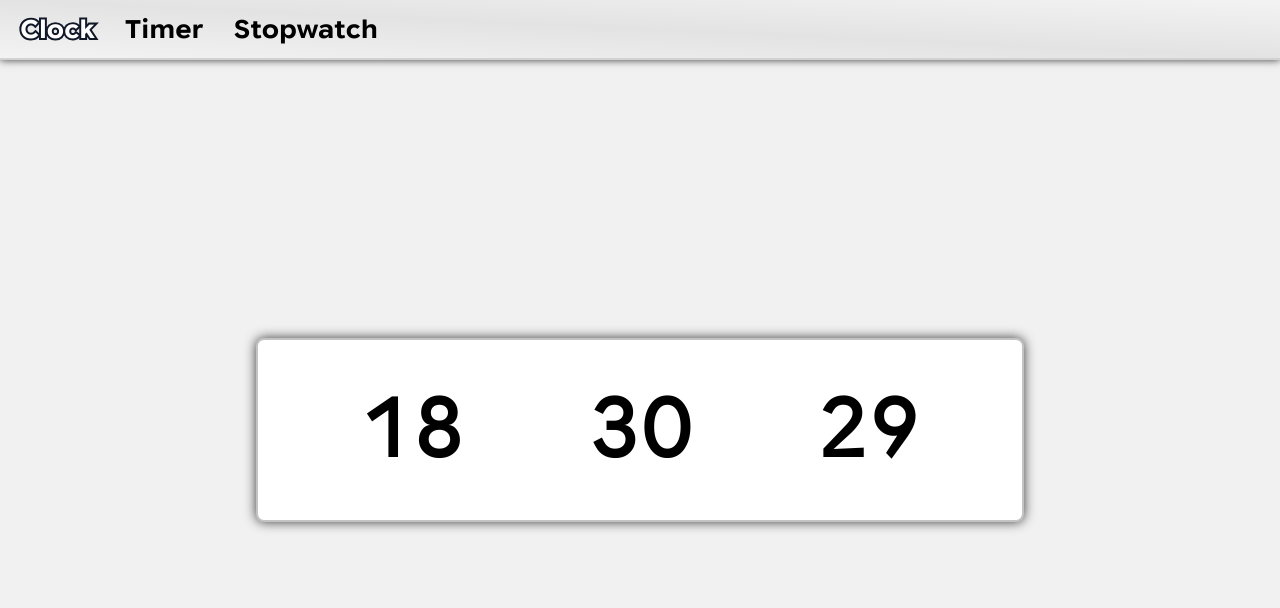
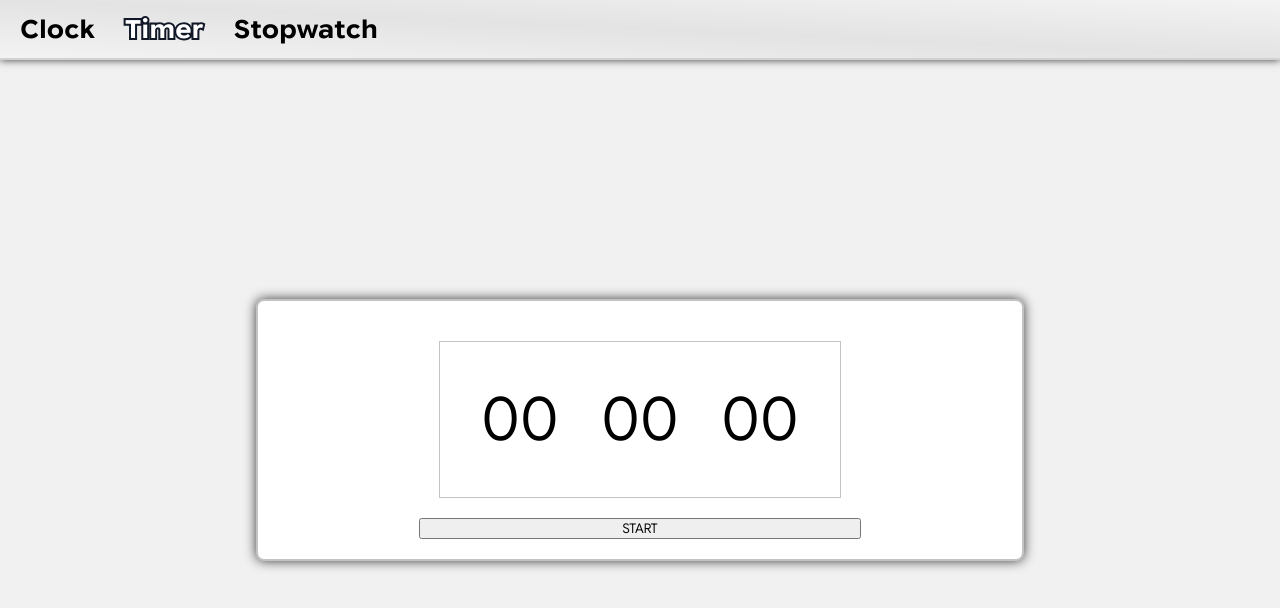
Before and after one commit to Yago-Mamud/clock, a plain HTML site: page project/index.html in a window 1280 px wide. Drawn offline with Linux system fonts and the light colour scheme.

Commit message:
Timer input added. Favicon added

```diff
--- a/project/index.html
+++ b/project/index.html
@@ -9,20 +9,27 @@
 </head>
 <body>
 	<header>
-		<h1 class="changeTab active" data-target="clockTab">Clock</h1>
-		<h1 class="changeTab" data-target="timerTab">Timer</h1>
+		<h1 class="changeTab" data-target="clockTab">Clock</h1>
+		<h1 class="changeTab active" data-target="timerTab">Timer</h1>
 		<h1 class="changeTab" data-target="stopwatchTab">Stopwatch</h1>
 	</header>
-	<!-- CLOCK CONTAINER -->
 	<main>
-		<div id="clockTab" class="container clock visible">
+		<!-- CLOCK -->
+		<div id="clockTab" class="container clock">
 			<h1 id="hour"></h1>
 			<h1 id="minute"></h1>
 			<h1 id="second"></h1>
 		</div>
-		<div id="timerTab" class="container">
-			<h1>timer</h1>
+		<!-- TIMER -->
+		<div id="timerTab" class="container visible">
+			<div class="timer">
+				<input id="timerH" class="timerInput" type="text" maxlength="2" placeholder="00" value="00"></input>
+				<input id="timerM" class="timerInput" type="text" maxlength="2" placeholder="00" value="00"></input>
+				<input id="timerS" class="timerInput" type="text" maxlength="2" placeholder="00" value="00"></input>
+			</div>
+			<button id="timerStartButton">START</button>
 		</div>
+		<!-- STOPWATCH -->
 		<div id="stopwatchTab" class="container">
 			<h1>stopwatch</h1>
 		</div>
--- a/project/scripts.js
+++ b/project/scripts.js
@@ -1,4 +1,4 @@
-/* TAB SWITCHING HANDLER */
+// TAB SWITCHING HANDLER
 const buttons = document.querySelectorAll(".changeTab")
 const containers = document.querySelectorAll(".container")
 buttons.forEach((butt) => {
@@ -24,7 +24,7 @@ buttons.forEach((butt) => {
 	});
 });
 
-/* CLOCK HANDLER */
+// CLOCK HANDLER
 const hour = document.getElementById("hour");
 const minute = document.getElementById("minute");
 const second = document.getElementById("second");
@@ -48,3 +48,34 @@ const loop = setInterval( function() {
 	}
 
 },1000)
+
+//TIMER HANDLER
+const timerInput = document.querySelectorAll(".timerInput");
+//prevents wrong inputs by the user
+timerInput.forEach((current) => {
+	current.addEventListener("focus", () => {
+		current.select();
+	})
+	current.addEventListener("input", () => {
+		let digits = current.value.replace(/\D/g, "")
+		if (digits !== "" && Number(digits)>59) {
+			digits = "59";
+		}
+		current.value = digits
+	});
+	current.addEventListener("blur", () => {
+		if (current.value.length === 1 ) {
+			current.value = "0" + current.value
+		}
+	});
+});
+
+//handler the timer
+const timerStartButton = document.getElementById("timerStartButton");
+
+timerStartButton.addEventListener("click", () => {
+	timerInput.forEach((currentTimerInput) => {
+		currentTimerInput.disabled = !currentTimerInput.disabled;
+	});
+	timerStartButton.innerText = timerStartButton.innerText === "START" ? "STOP" : "START"
+});
--- a/project/style.css
+++ b/project/style.css
@@ -78,7 +78,10 @@ main {
 		width: 60%;
 		background-color: #FFFFFF;
 		display: none;
+		padding: 2rem;
+		justify-content: center;
 	}
+	/* clock */
 	.clock {
 		grid-template-columns: repeat(3, 1fr);
 		text-align: center;
@@ -93,9 +96,32 @@ main {
 	.clock h1 {
 		font-size: 8rem;
 	}
+	/* timer */
+	.timer {
+		display: grid;
+		grid-template-columns: repeat(3, 1fr);
+		justify-content: center;
+		align-items: center;
+		gap: 4rem;
+		padding: 4rem;
+		flex: 1;
+		border: 1px solid #C3C3C3;
+		margin: 2rem;
+	}
+	.timerInput {
+		text-align: center;
+		font-size: 6rem;
+		font-variant-numeric: tabular-nums;
+		width: 8rem;
+		border: none;
+	}
+	#timerStartButton {
+		width: 100%;
+	}
 /* MUST BE PLACED LAST ON CSS */
 	.visible {
 		display: grid !important;
+		justify-items: center;
 	}
 	.active {
 		color: #FFFFFF !important;
```
Also changed, not shown: project/assets/images/favicon.png (added). Lines whose indentation alone changed are shown as unchanged.
